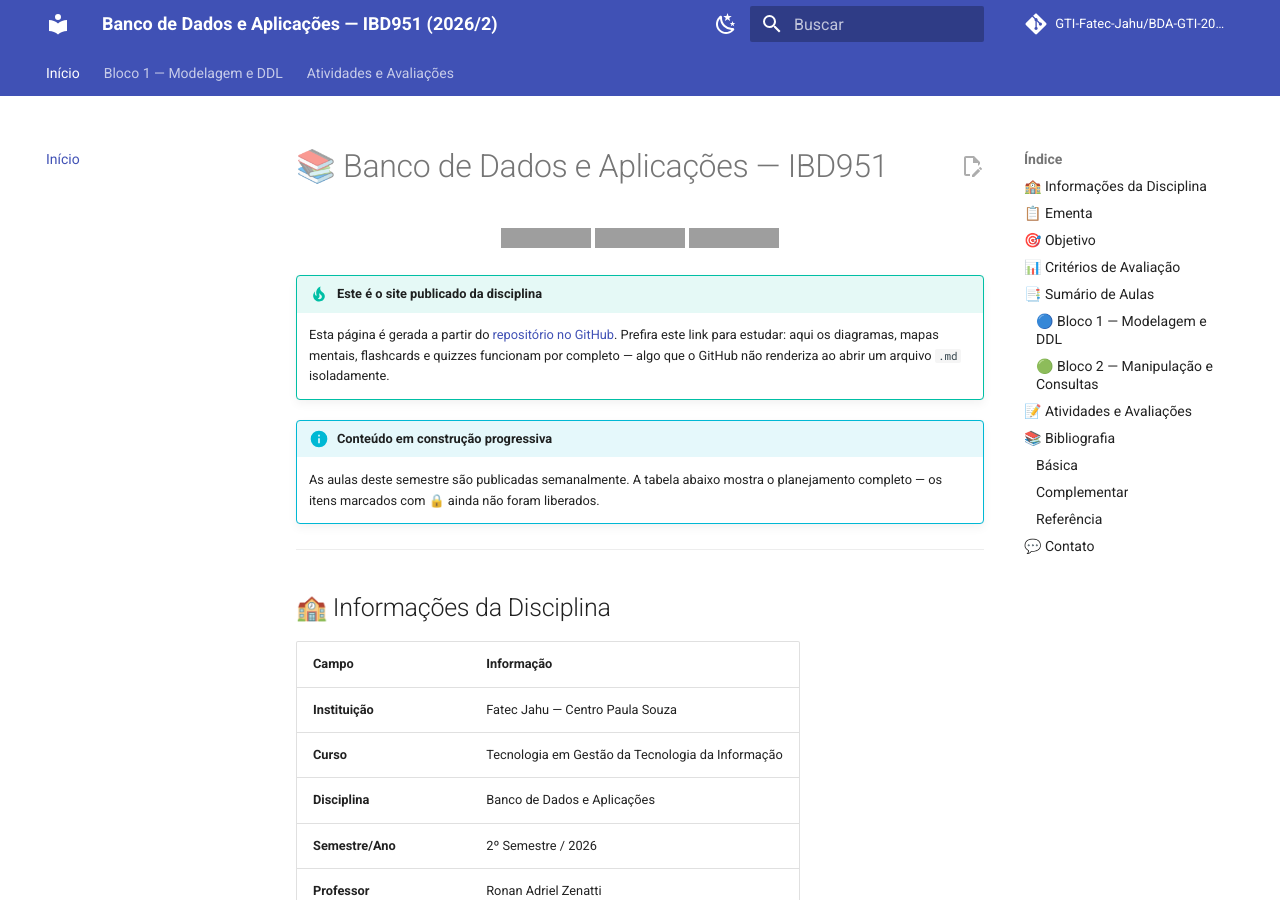
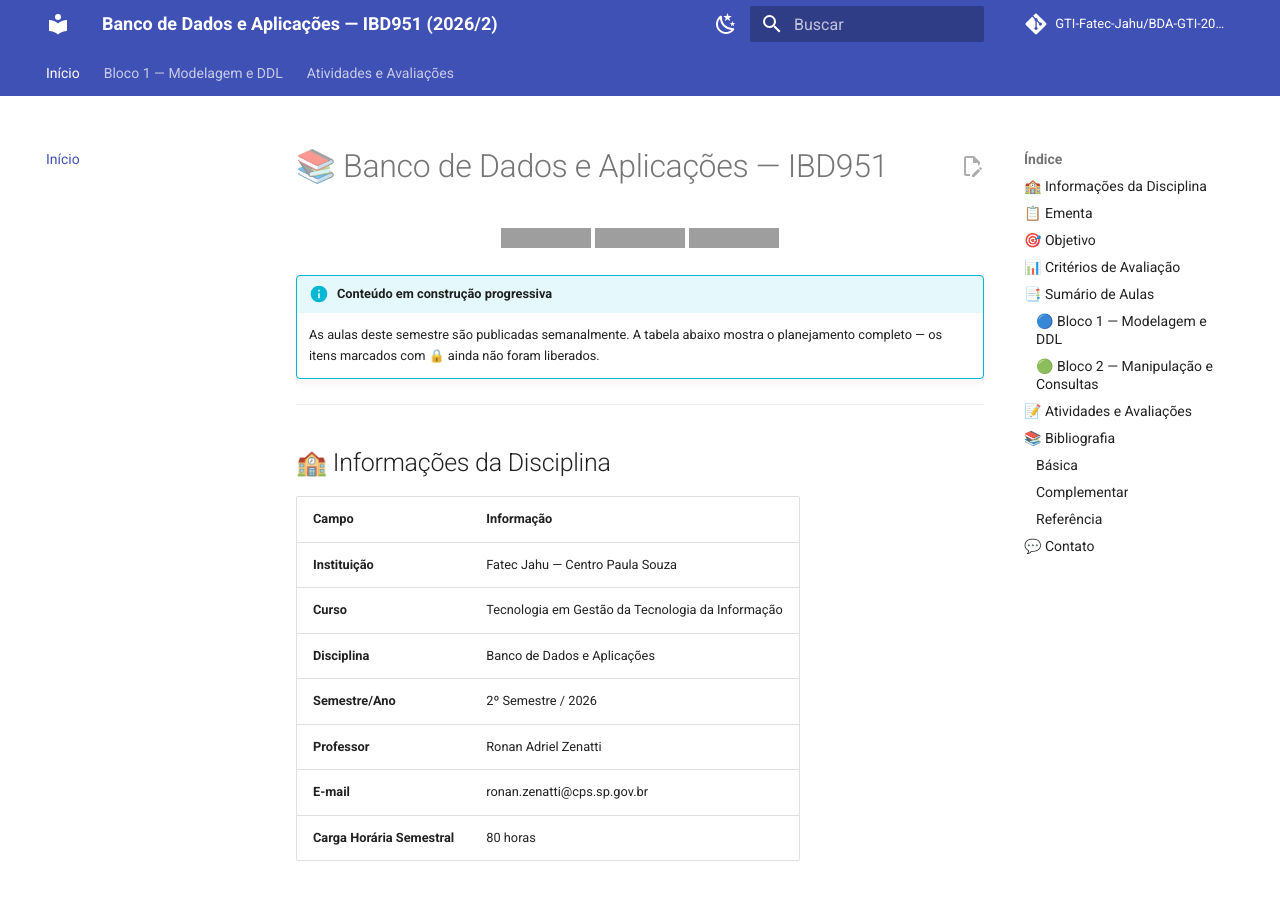
Before and after one commit to GTI-Fatec-Jahu/BDA-GTI-2026-2, an MkDocs documentation site: the page built from docs/index.md, in a window 1280 px wide and 900 px high. Built offline with MkDocs 1.6.1 and Material for MkDocs 9.7.7, drawn with Linux system fonts in a browser that asks for light colours; comment, search, counter and statistics services are not loaded; grey boxes are pictures that could not be loaded.

Commit message:
remove: outdated information about course structure and repository tips from README and index files

```diff
--- a/docs/index.md
+++ b/docs/index.md
@@ -7,9 +7,6 @@
 ![Carga Horária](https://img.shields.io/badge/Carga%20Horária-80h-orange?style=for-the-badge)
 
 </div>
-
-!!! tip "Este é o site publicado da disciplina"
-    Esta página é gerada a partir do [repositório no GitHub](https://github.com/GTI-Fatec-Jahu/BDA-GTI-2026-2). Prefira este link para estudar: aqui os diagramas, mapas mentais, flashcards e quizzes funcionam por completo — algo que o GitHub não renderiza ao abrir um arquivo `.md` isoladamente.
 
 !!! info "Conteúdo em construção progressiva"
     As aulas deste semestre são publicadas semanalmente. A tabela abaixo mostra o planejamento completo — os itens marcados com 🔒 ainda não foram liberados.
```
Also changed, not shown: README.md (+1 -20 lines).
